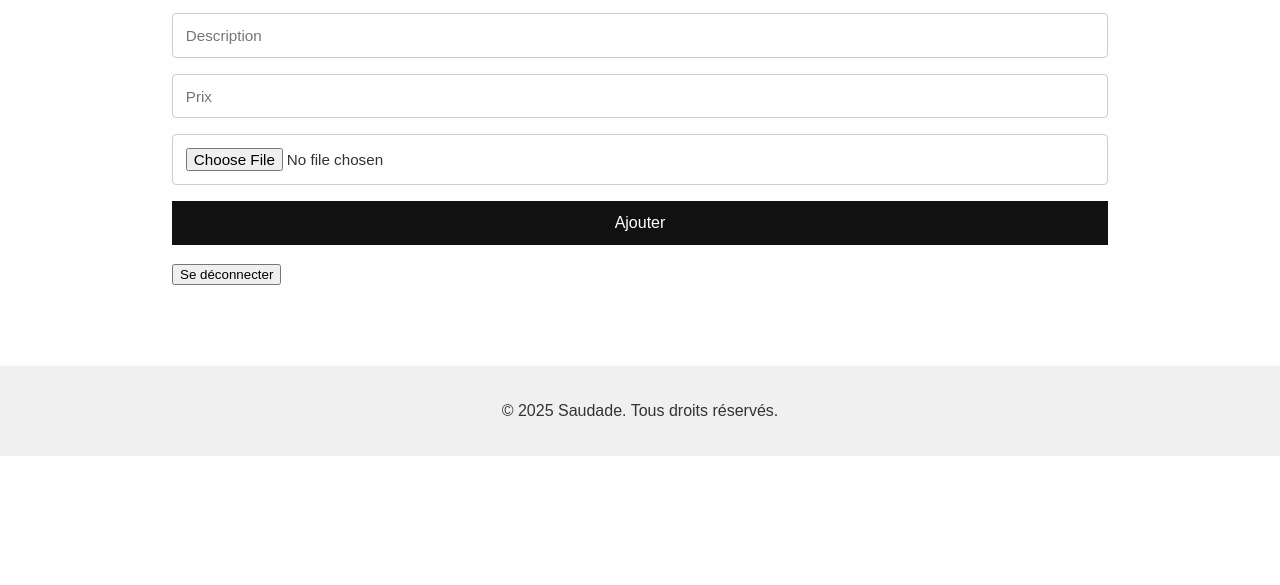
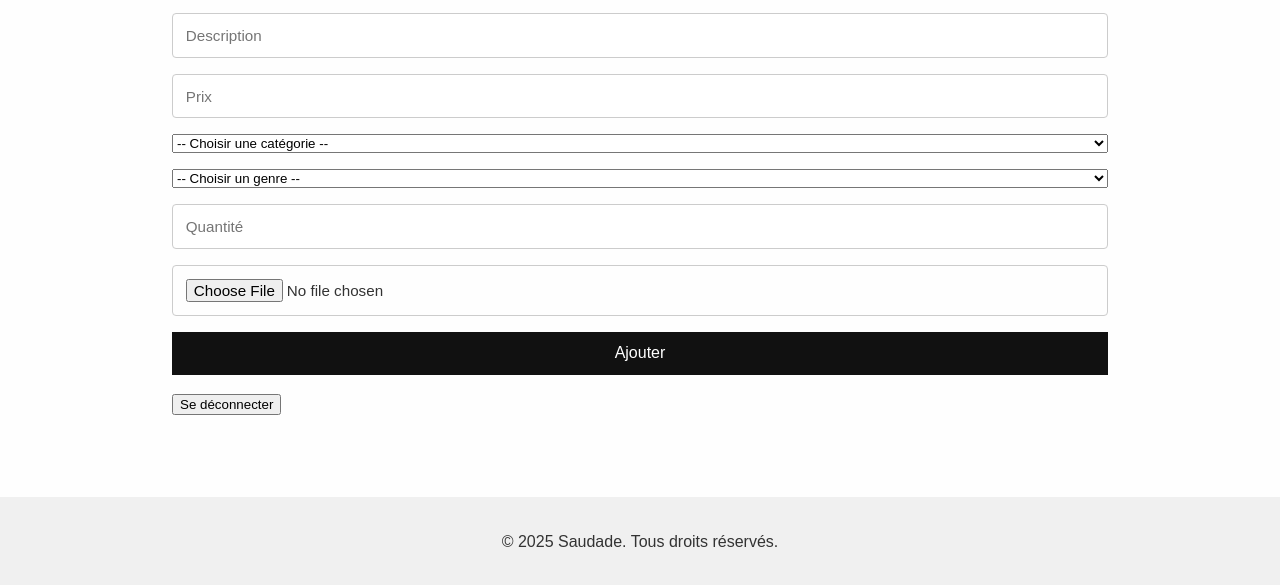
Before and after one commit to SsaraSaudade/saudade-site, a plain HTML site: page frontend/admin.html in a window 1280 px wide. Shown: the part 253-838 px from the top of the page. Before the commit the page ends 800 px from the top, so only its background shows below. Drawn offline with Linux system fonts and the light colour scheme.

Commit message:
Adding gender, type of cloth, quantity and id for each db item

```diff
--- a/backend/package.json
+++ b/backend/package.json
@@ -8,6 +8,7 @@
     "jsonwebtoken": "^9.0.2",
     "mongoose": "^8.17.0",
     "multer": "^2.0.2",
-    "multer-storage-cloudinary": "^4.0.0"
+    "multer-storage-cloudinary": "^4.0.0",
+    "uuid": "^11.1.0"
   }
 }
--- a/frontend/admin.html
+++ b/frontend/admin.html
@@ -27,6 +27,27 @@
     <input type="text" id="name" name="name" placeholder="Nom du vêtement" required />
     <input type="text" id="description" name="description" placeholder="Description" required />
     <input type="number" id="price" name="price" placeholder="Prix" required />
+
+    <!-- Catégorie -->
+    <select id="category" name="category" required>
+      <option value="">-- Choisir une catégorie --</option>
+      <option value="pantalon">Pantalon</option>
+      <option value="robe">Robe</option>
+      <option value="chemise">Chemise</option>
+      <option value="tshirt">T-shirt</option>
+      <option value="jupe">Jupe</option>
+      <option value="manteau">Manteau</option>
+    </select>
+
+    <!-- Genre -->
+    <select id="gender" name="gender" required>
+      <option value="">-- Choisir un genre --</option>
+      <option value="femme">Femme</option>
+      <option value="homme">Homme</option>
+      <option value="unisexe">Unisexe</option>
+    </select>
+
+    <input type="number" name="quantity" placeholder="Quantité" required />
     <input type="file" id="image" name="image" accept="image/*" required />
     <button type="submit">Ajouter</button>
   </form>
@@ -35,6 +56,7 @@
   <button id="logout">Se déconnecter</button>
 </section>
 
+
   <footer>
     <p>&copy; 2025 Saudade. Tous droits réservés.</p>
   </footer>
```
Also changed, not shown: backend/models/Clothing.js (+11 -1 lines), backend/routes/clothing.js (+15 -4 lines), 1 other file. Lines whose indentation alone changed are shown as unchanged.
